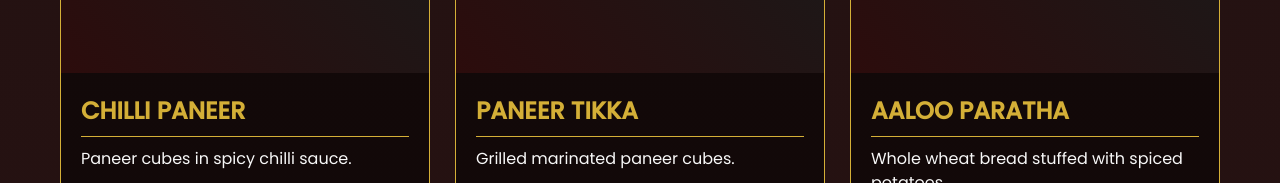
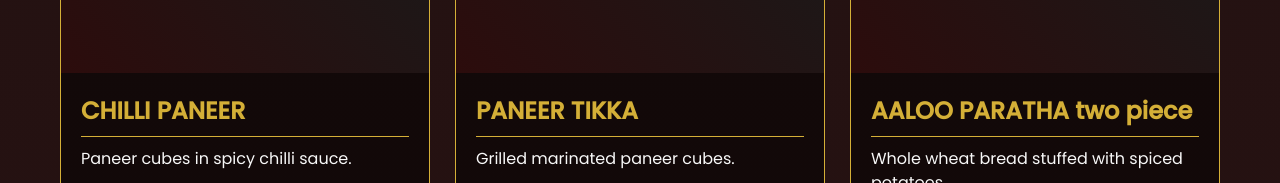
Before and after one commit to Prashantyadavcoder/ssenterpriseslive, a plain HTML site: page food.html in a window 1280 px wide. Shown: the part 5141-5324 px from the top of the page. Drawn offline with nearby package versions, Linux system fonts and the light colour scheme.

Commit message:
Update food.html

```diff
--- a/food.html
+++ b/food.html
@@ -353,7 +353,7 @@
                 { id: 35, title: "PANEER TIKKA", description: "Grilled marinated paneer cubes.", price: 280, category: "starters", image: "fas fa-drumstick-bite" },
 
                 // Breads
-                { id: 36, title: "AALOO PARATHA", description: "Whole wheat bread stuffed with spiced potatoes.", price: 100, category: "breads", image: "fas fa-bread-slice" },
+                { id: 36, title: "AALOO PARATHA two piece ", description: "Whole wheat bread stuffed with spiced potatoes.", price: 100, category: "breads", image: "fas fa-bread-slice" },
                 { id: 37, title: "ONION PARATHA", description: "Paratha stuffed with onions and spices.", price: 110, category: "breads", image: "fas fa-bread-slice" },
                 { id: 38, title: "PANEER PARATHA", description: "Paratha stuffed with spiced paneer.", price: 130, category: "breads", image: "fas fa-bread-slice" },
                 { id: 39, title: "BUTTER NAAN", description: "Tandoor-baked leavened bread with butter.", price: 40, category: "breads", image: "fas fa-bread-slice" },
```
